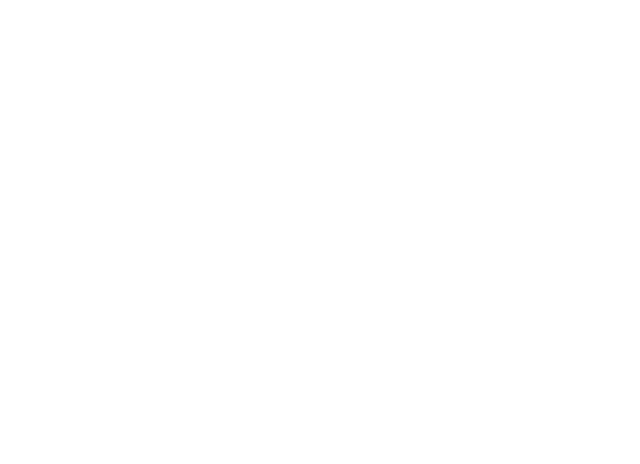
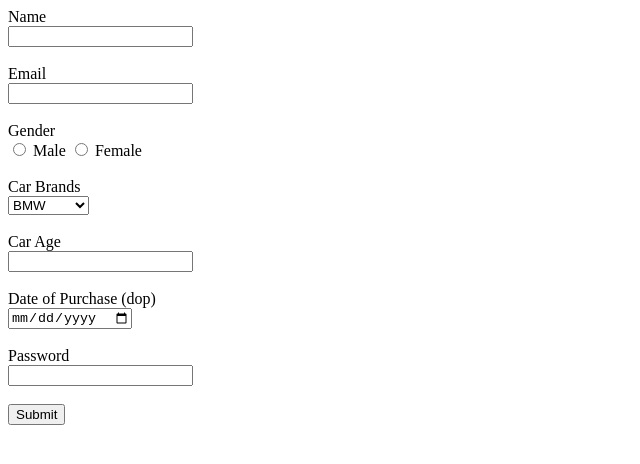
Before and after one commit to acciojob/car-insurance-form-ramusiripalli, a website: page main.html in a window 1280 px wide. Shown: the whole page, without its empty margins (0-640 px from the left). Drawn offline with Linux system fonts and the light colour scheme.

Commit message:
created a submission

```diff
--- a/main.html
+++ b/main.html
@@ -1,16 +1,62 @@
 <!DOCTYPE html>
-
-<html>
-
+<html lang="en">
 <head>
+  <meta charset="UTF-8">
+  <title>Car Insurance Registration Form</title>
 	<link rel="stylesheet" href="styles.css">
 </head>
+<body>
 
-<body>
-	<!-- the entire body must be written by student -->
-    <script type="text/javascript" src="./script.js">
-</script>
+  <form method="post" action="#">
+
+    <!-- Name -->
+    <label for="name">Name</label><br>
+    <input type="text" id="name" name="name" required>
+    <br><br>
+
+    <!-- Email -->
+    <label for="email">Email</label><br>
+    <input type="email" id="email" name="email" required>
+    <br><br>
+
+    <!-- Gender -->
+    <span>Gender</span><br>
+
+    <input type="radio" id="gender_m" name="gender" value="male" required>
+    <label for="gender_m">Male</label>
+
+    <input type="radio" id="gender_f" name="gender" value="female">
+    <label for="gender_f">Female</label>
+    <br><br>
+
+    <!-- Car Brands (Dropdown) -->
+    <label for="cars">Car Brands</label><br>
+    <select id="cars" name="cars">
+      <option value="bmw">BMW</option>
+      <option value="audi">Audi</option>
+      <option value="mercedez">Mercedez</option>
+    </select>
+    <br><br>
+
+    <!-- Car Age -->
+    <label for="carage">Car Age</label><br>
+    <input type="number" id="carage" name="carage" required>
+    <br><br>
+
+    <!-- Date of Purchase (dop) -->
+    <label for="dop">Date of Purchase (dop)</label><br>
+    <input type="date" id="dop" name="dop" required>
+    <br><br>
+
+    <!-- Password -->
+    <label for="password">Password</label><br>
+    <input type="password" id="password" name="password" required>
+    <br><br>
+
+    <!-- Submit Button -->
+    <button type="submit">Submit</button>
+
+  </form>
 
 </body>
-
 </html>
```
